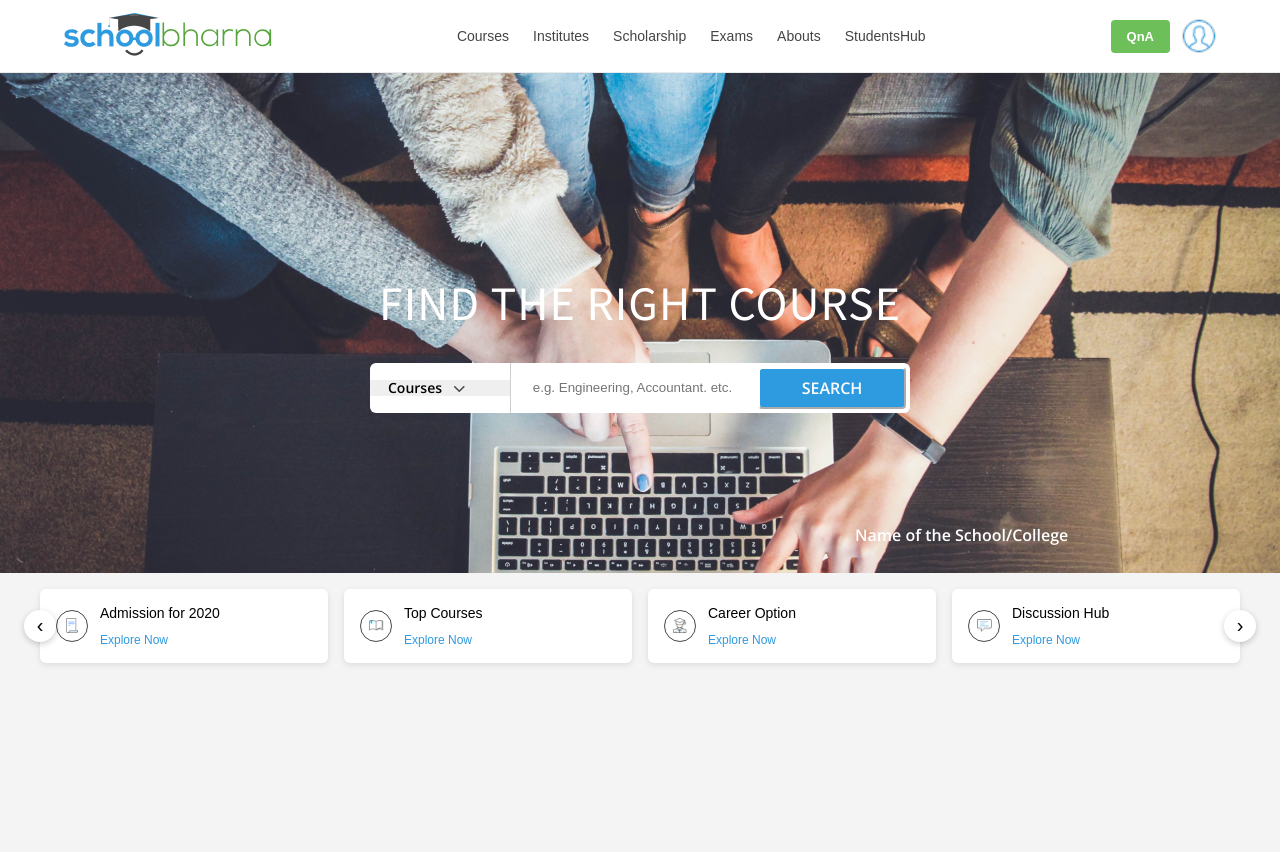
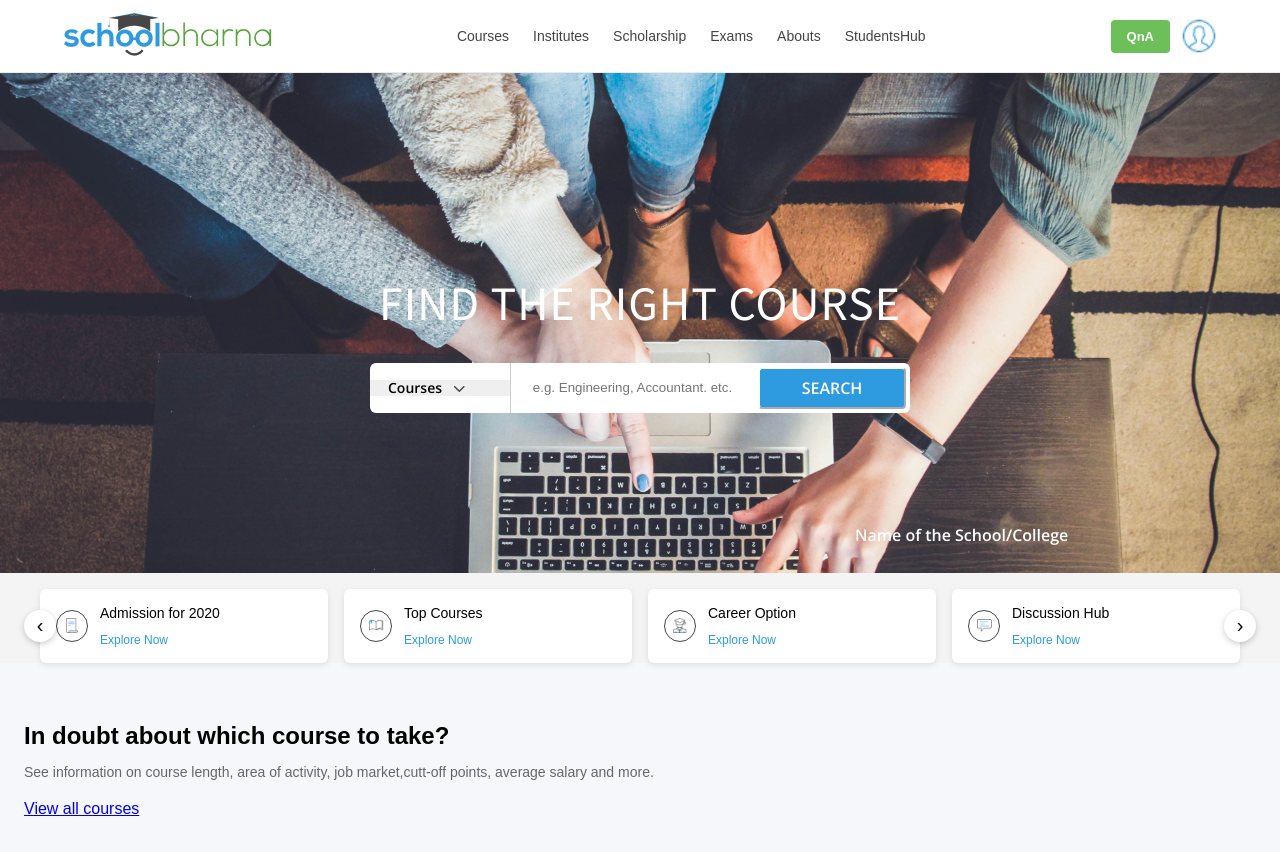
Before and after one commit to bibashmanjusubedi/schoolbharna-ui, a React (Vite) app: page / in a window 1280 px wide. Shown: the top 852 px of the page. Before the commit the page ends 800 px from the top, so only its background shows below. Built offline with nearby package versions, Linux system fonts and the light colour scheme.

Commit message:
feat: Course Help Section jsx

```diff
--- /dev/null
+++ b/src/components/layout/CourseHelp.css
@@ -0,0 +1,29 @@
+.course-help {
+    background:#f5f7fa;
+    padding:40px 0;
+}
+
+.course-help-container {
+    max-width: 1200px;
+    margin:0 auto;
+    left:-16px;
+    position: relative;
+}
+
+.course-help-header{
+    text-align: left;
+    margin-bottom: 20px;
+}
+
+
+.course-help-header h2{
+    font-size: 24px;
+    font-weight: 600;
+    margin-bottom: 8px;
+}
+
+
+.course-help-header p{
+    font-size: 14px;
+    color:#666;
+}
--- /dev/null
+++ b/src/components/layout/CourseHelp.jsx
@@ -0,0 +1,20 @@
+import "./CourseHelp.css";
+
+export default function CourseHelp(){
+    return (
+        <section className="course-help">
+            <div className= "course-help-container">
+
+                <div className="course-help-header">
+                    <h2>In doubt about which course to take?</h2>
+                    <p>
+                        See information on course length, area of activity, job market,cutt-off points, average salary and more.
+                    </p>
+                </div>
+
+                <a href="/" className="view-all">View all courses</a>
+
+            </div>
+        </section>
+    )
+}
--- a/src/pages/Home.jsx
+++ b/src/pages/Home.jsx
@@ -1,6 +1,7 @@
 import Navbar from "../components/layout/Navbar";
 import FindTheRightCourse from "../components/layout/Hero";
 import HomeCards from "../components/layout/HomeCards";
+import CourseHelp from "../components/layout/CourseHelp";
 import "./Home.css";
 
 export default function Home(){
@@ -9,6 +10,7 @@ export default function Home(){
             <Navbar/>
             <FindTheRightCourse/>
             <HomeCards />
+            <CourseHelp />
         </>
     )
 }
```
